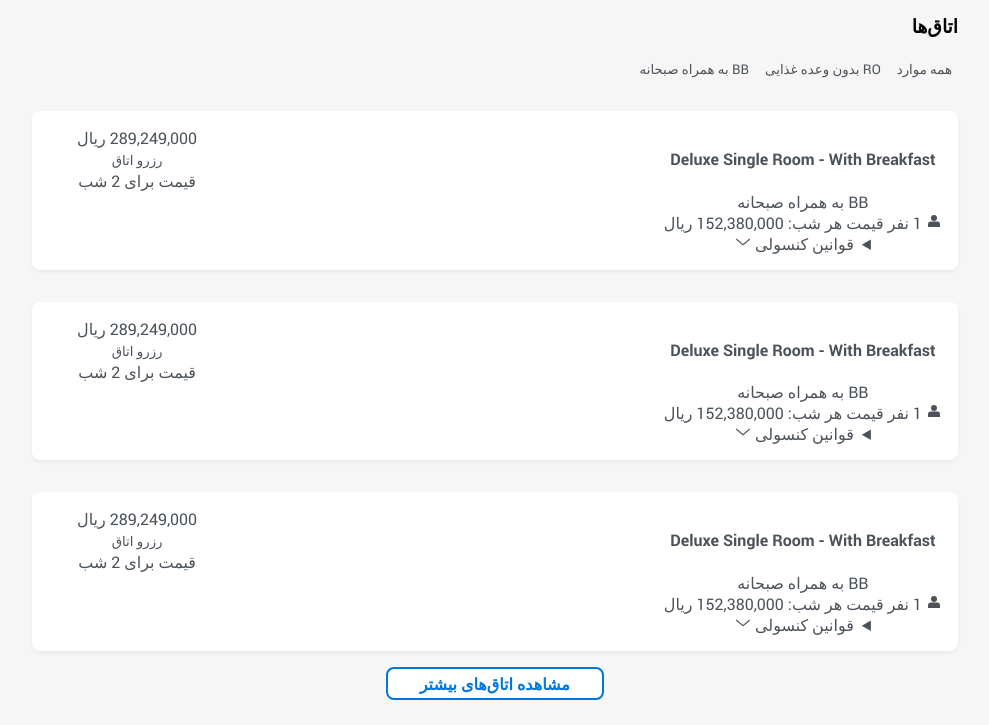
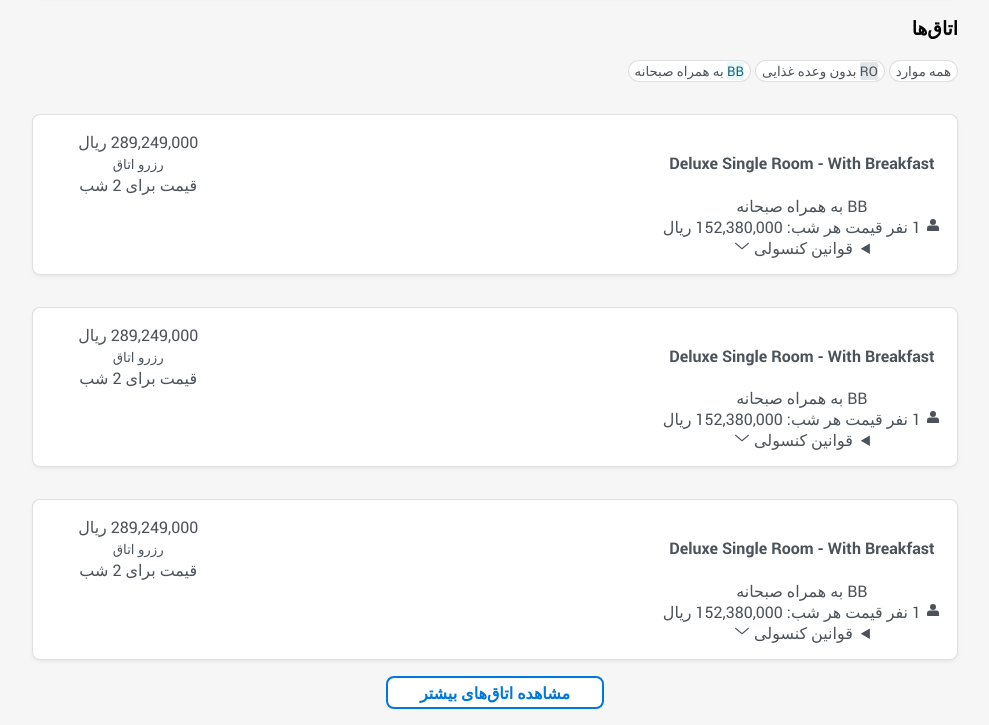
Before and after one commit to fatemeebrahimzadeh/Css-Training, a plain HTML site: page index.html in a window 1280 px wide. Shown: the part 1235-1960 px from the top of the page, without its empty margins (266-1255 px from the left). Drawn offline with Linux system fonts and the light colour scheme.

Commit message:
change width of header and style of header of room section

```diff
--- a/assets/styles/global.css
+++ b/assets/styles/global.css
@@ -16,8 +16,19 @@
     --secondary-500: #00569E;
     --secondary-600: #004075;
     --secondary-700: #001C33;
+    --grays-100: #F8FAFB;
+    --grays-150: #E2E6E9;
     --grays-200: #BEC6CC;
+    --grays-300: #959EA6;
+    --grays-400: #6C7680;
     --grays-500: #4B5259;
+    --grays-600: #2B2F33;
+    --grays-700: #0A0B0C;
+    --info-100: #E8F9FC;
+    --info-300: #A0E8F3;
+    --info-400: #17A2B8;
+    --info-500: #0F697A;
+    --info-700: #072F36;
     --border-1: rgba(0, 0, 0, .12);
     --border-2: rgba(0, 0, 0, .2);
     --overlay: rgba(10, 11, 12, .65);
@@ -83,7 +94,7 @@ button {
 
 .box {
     background-color: var(--white);
-    border: var(--border-color);
+    border: 1px solid var(--border-color);
     color: var(--grays-500);
     box-shadow: var(--shadow-color);
     padding: 1rem;
--- a/assets/styles/header.css
+++ b/assets/styles/header.css
@@ -21,7 +21,7 @@
 .wrapper>header>.container>nav {
     display: flex;
     justify-content: space-between;
-    gap: 6rem;
+    gap: 26rem;
 }
 
 .wrapper>header>.container>nav>div:first-child {
@@ -73,7 +73,7 @@
     right: 0;
     background-color: var(--white);
     box-shadow: var(--shadow-color);
-    border: var(--border-color);
+    border: 1px solid var(--border-color);
     width: 8rem;
     visibility: hidden;
 }
@@ -82,6 +82,7 @@
     padding: 8px 12px;
     min-height: 40px;
     text-align: center;
+    font-size: small;
 }
 
 .wrapper>header>.container>nav>div:first-child>ul>li>button>ul>li.divider {
@@ -128,6 +129,12 @@
     line-height: 2rem;
 }
 
+@media (max-width: 1500px) {
+    .wrapper>header>.container>nav {
+        gap: 6rem;
+    }
+}
+
 @media (max-width: 950px) {
     .wrapper>header>.container nav>div:first-child ul {
         display: none;
--- a/assets/styles/rooms.css
+++ b/assets/styles/rooms.css
@@ -1,18 +1,38 @@
-.rooms > div {
+.rooms>header>div>button {
+    background-color: var(--white);
+    border: 1px solid var(--border-color);
+    border-radius: calc(2 * var(--border-radius));
+}
+
+.rooms>header>div>button>span.BB {
+    display: inline-block;
+    border-radius: 2px;
+    background-color: var(--info-100);
+    color: var(--info-500);
+}
+
+.rooms>header>div>button>span.RO {
+    display: inline-block;
+    border-radius: 2px;
+    color: var(--grays-500);
+    background-color: var(--grays-150);
+}
+
+.rooms>div {
     text-align: center;
 }
 
-.rooms > div > article {
+.rooms>div>article {
     margin-top: 2rem;
     display: flex;
     justify-content: space-between;
 }
 
-.rooms > div > article > div:nth-child(2) {
+.rooms>div>article>div:nth-child(2) {
     width: 20%;
 }
 
-.rooms > div > button {
+.rooms>div>button {
     border: 2px solid var(--secondary-400);
     background-color: var(--white);
     margin: 1rem;
@@ -23,6 +43,6 @@
     border-radius: var(--border-radius);
 }
 
-.rooms > div > button:hover{
+.rooms>div>button:hover {
     background-color: var(--secondary-200);
 }
--- a/index.html
+++ b/index.html
@@ -535,11 +535,11 @@
                                         همه موارد
                                     </button>
                                     <button>
-                                        <span>RO</span>
+                                        <span class="RO">RO</span>
                                         بدون وعده غذایی
                                     </button>
                                     <button>
-                                        <span>BB</span>
+                                        <span class="BB">BB</span>
                                         به همراه صبحانه
                                     </button>
                                 </div>
```
